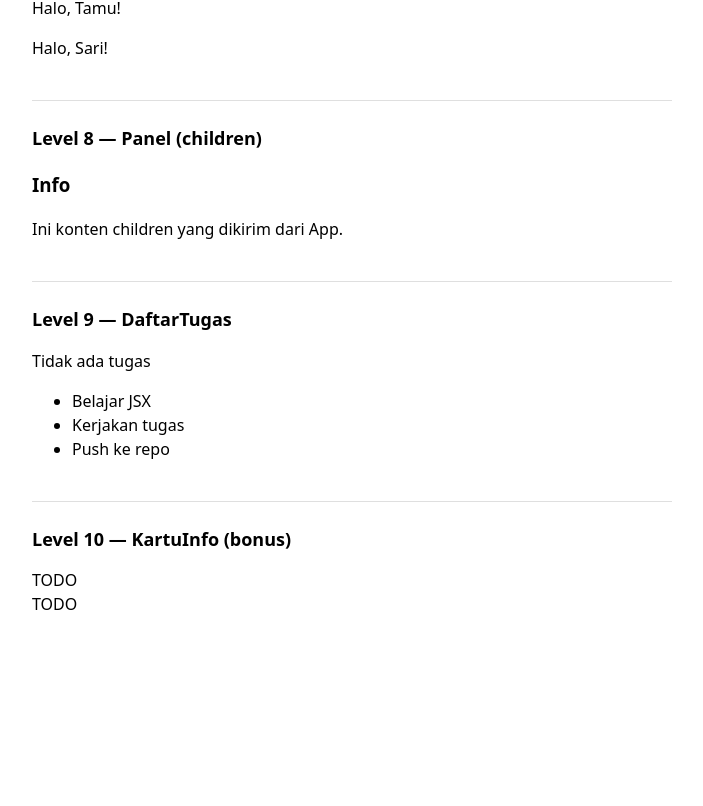
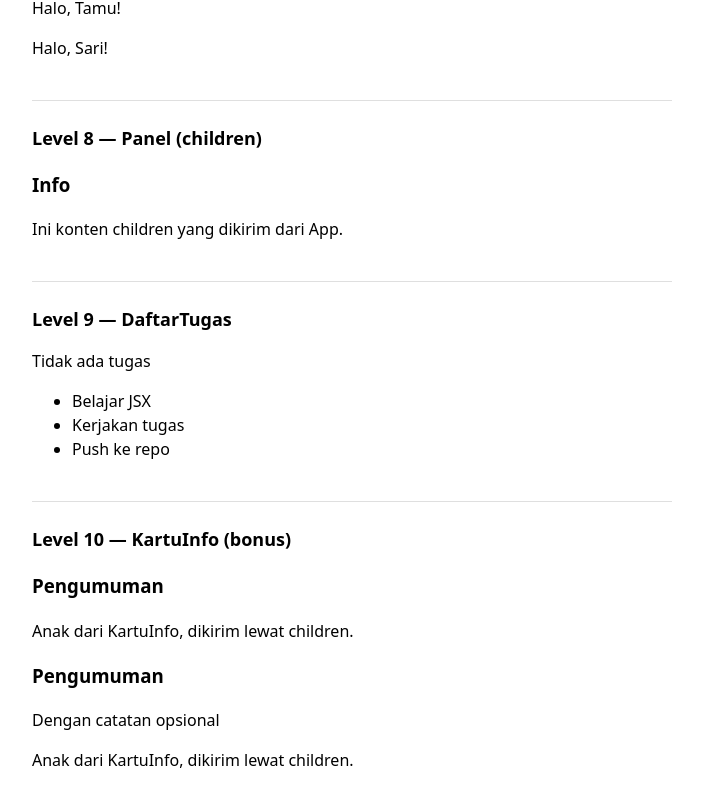
Before and after one commit to webdev-if-its/frontend-5053241040, a React (Vite) app in the folder pertemuan-02/: page / in a window 1280 px wide. Shown: the part 1434-2240 px from the top of the page, without its empty margins (288-991 px from the left). Before the commit the page ends 2114 px from the top, so only its background shows below. Built offline with nearby package versions, Linux system fonts and the light colour scheme.

Commit message:
pertemuan-02: level 10 selesai

```diff
--- a/pertemuan-02/src/components/KartuInfo.tsx
+++ b/pertemuan-02/src/components/KartuInfo.tsx
@@ -5,6 +5,17 @@
 //   ikut muncul kalau catatan tidak diisi)
 // - children (selalu tampil)
 // Lihat SOAL.md untuk kontrak lengkap.
-export function KartuInfo(props: any) {
-  return <div>TODO</div>
+type Props = {
+  judul: string;
+  catatan?: string;
+  children: React.ReactNode;
+};
+export function KartuInfo({ judul, catatan, children }: Props) {
+  return (
+    <div>
+      <h3>{judul}</h3>
+      {catatan && <p>{catatan}</p>}
+      {children}
+    </div>
+  );
 }
```
Also changed, not shown: 1 other file (tests, documents, lock files or other folders).
